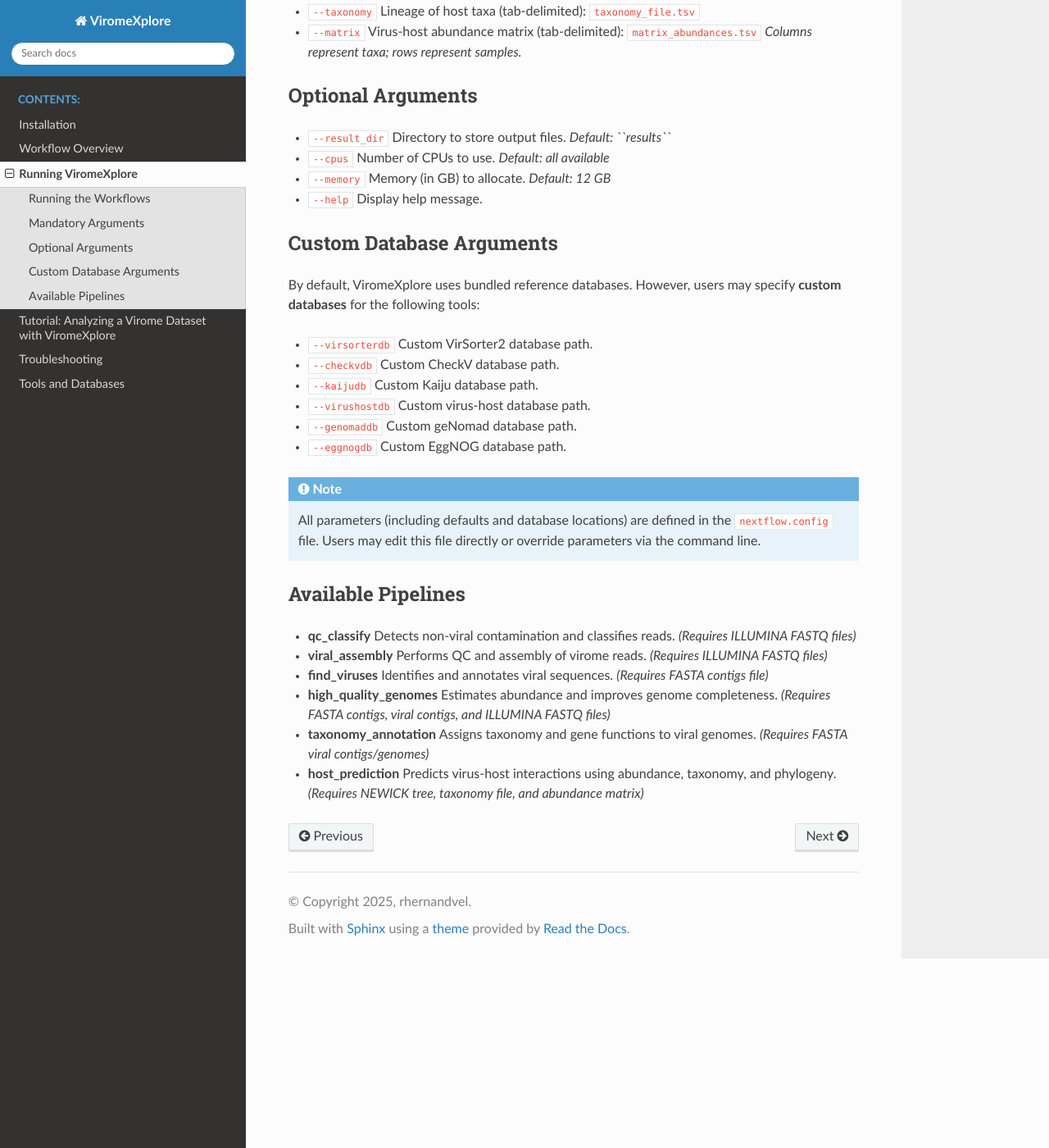
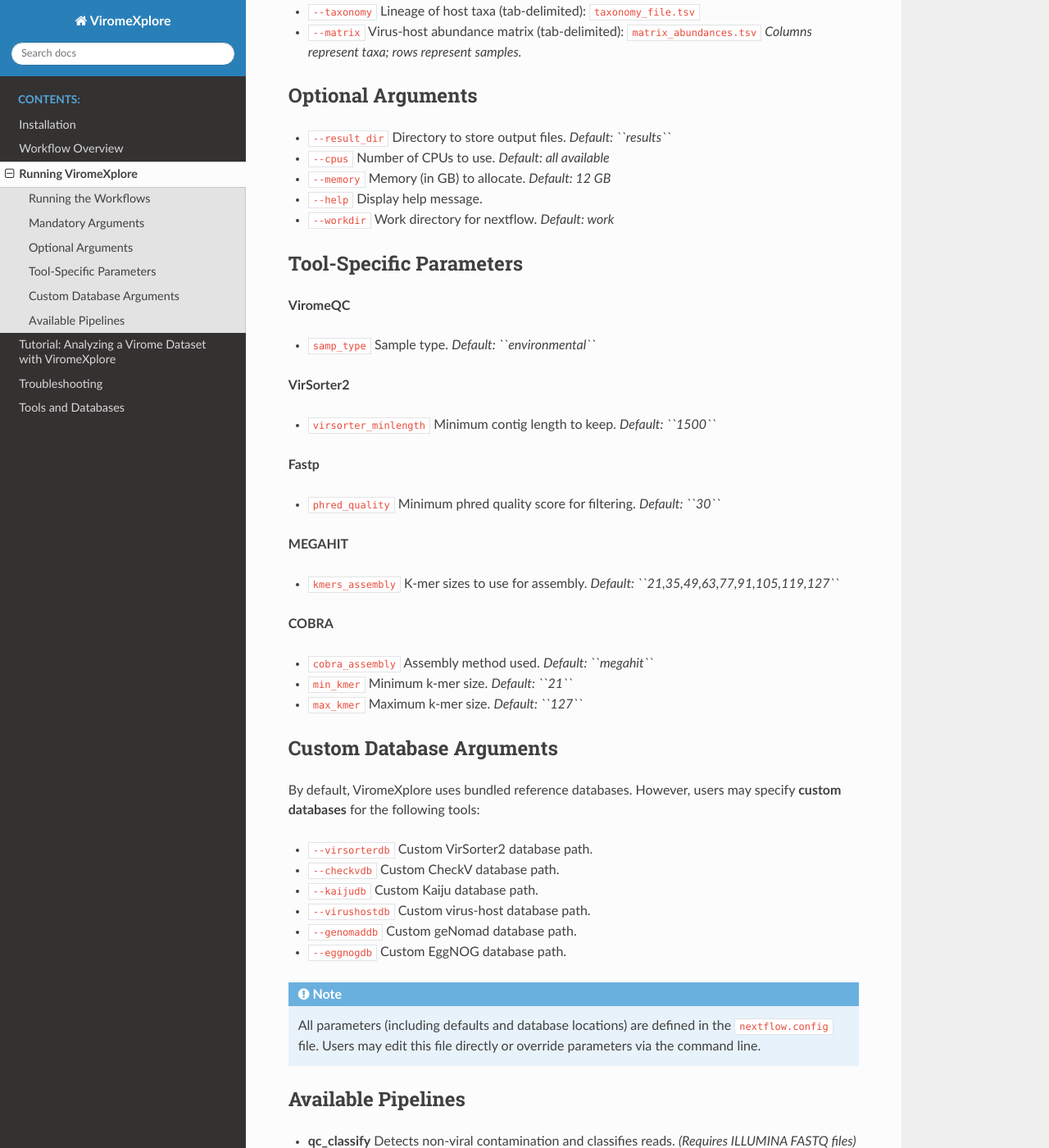
Before and after one commit to rhernandvel/ViromeXplore, a Sphinx documentation site: the page built from docs/source/running_viromexplore.rst, in a window 1280 px wide and 1400 px high, scrolled down 1428 px. Shown: the whole window at 82% size. Built offline with Sphinx 7.4.7 and the Read the Docs theme 3.1.0, drawn with Linux system fonts in a browser that asks for light colours.

Commit message:
included tool parameters

```diff
--- a/docs/source/running_viromexplore.rst
+++ b/docs/source/running_viromexplore.rst
@@ -92,6 +92,50 @@
 - ``--help``
   Display help message.
 
+- ``--workdir``
+  Work directory for nextflow.
+  *Default: work*
+
+Tool-Specific Parameters
+------------------------
+
+**ViromeQC**
+
+- ``samp_type``
+  Sample type.
+  *Default: ``environmental``*
+
+**VirSorter2**
+
+- ``virsorter_minlength``
+  Minimum contig length to keep.
+  *Default: ``1500``*
+
+**Fastp**
+
+- ``phred_quality``
+  Minimum phred quality score for filtering.
+  *Default: ``30``*
+
+**MEGAHIT**
+
+- ``kmers_assembly``
+  K-mer sizes to use for assembly.
+  *Default: ``21,35,49,63,77,91,105,119,127``*
+
+**COBRA**
+
+- ``cobra_assembly``
+  Assembly method used.
+  *Default: ``megahit``*
+
+- ``min_kmer``
+  Minimum k-mer size.
+  *Default: ``21``*
+
+- ``max_kmer``
+  Maximum k-mer size.
+  *Default: ``127``*
 Custom Database Arguments
 -------------------------
 
```
Also changed, not shown: 8 other files.
